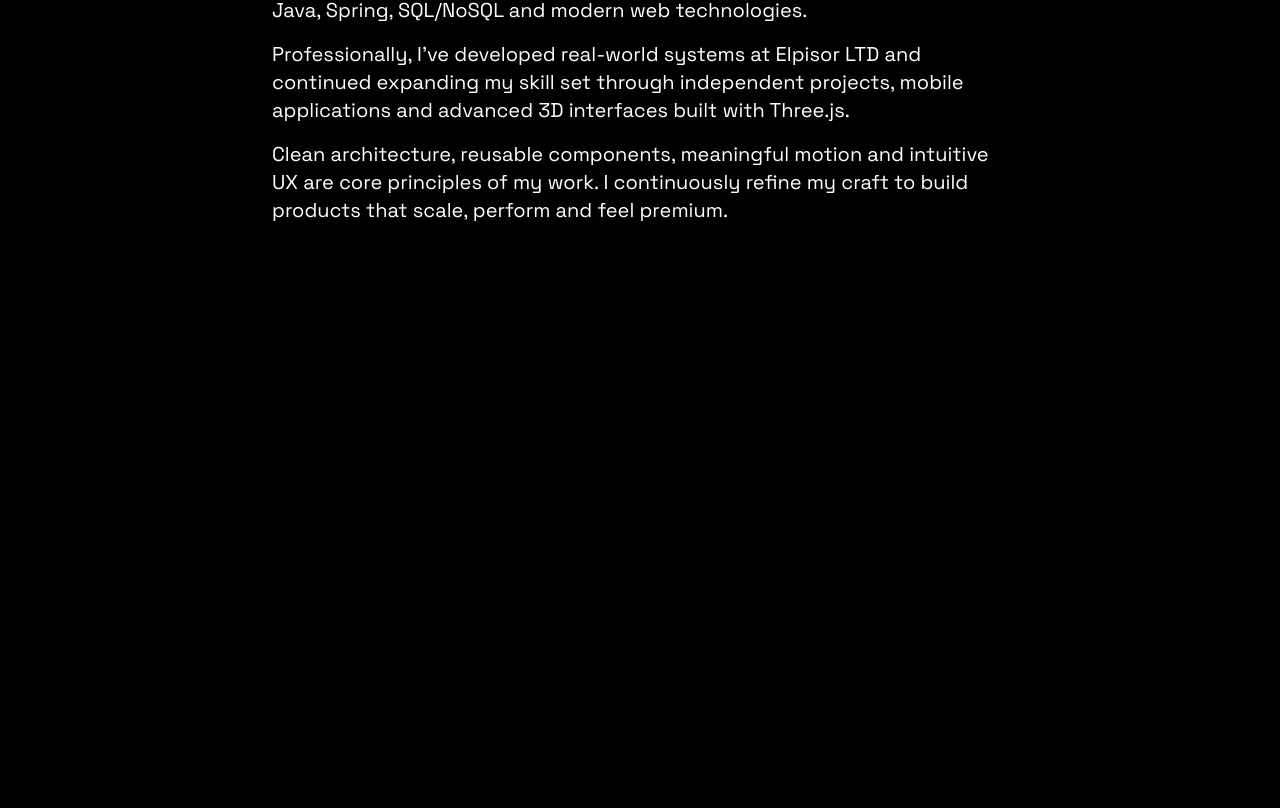
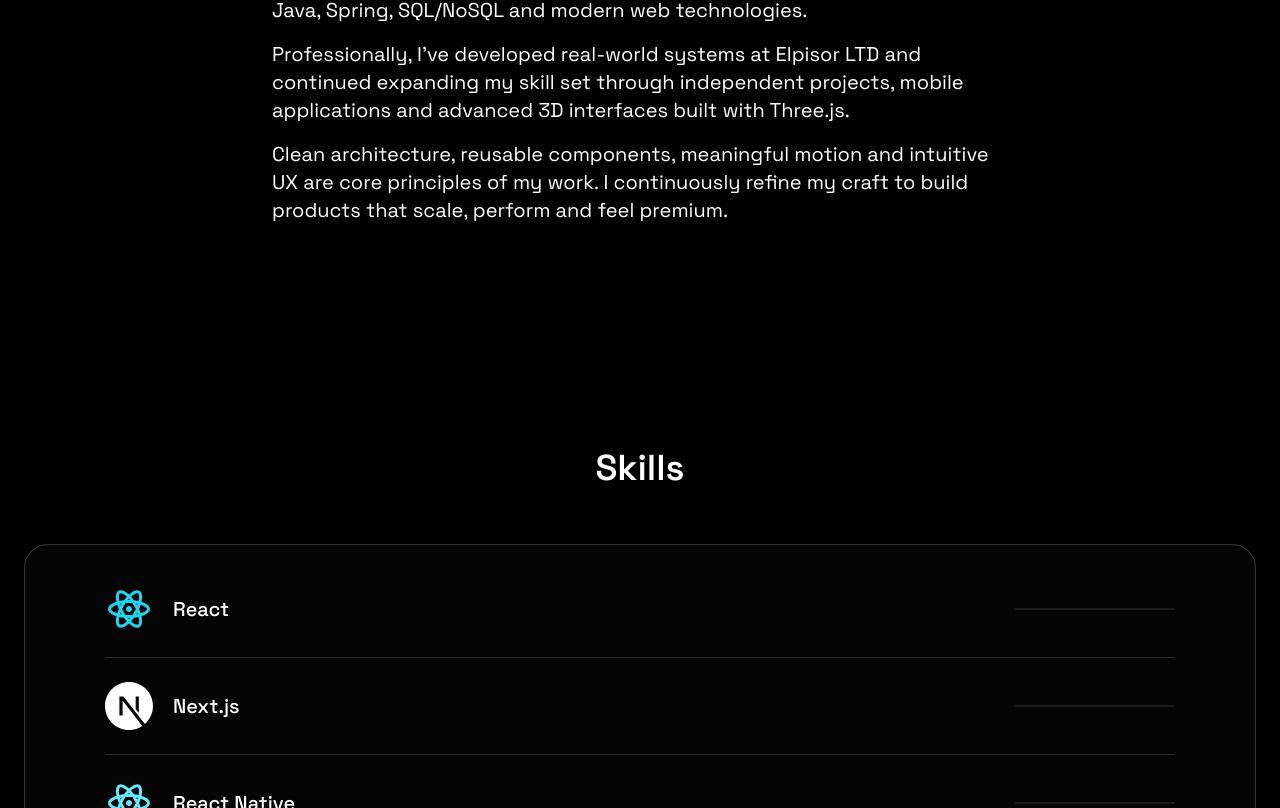
Before and after one commit to ilyajavadeveloper/portfolio, a React (Vite) app: page / in a window 1280 px wide. Shown: the part 1992-2800 px from the top of the page. Built offline with nearby package versions, Linux system fonts and the light colour scheme.

Commit message:
Initial commit

```diff
--- a/src/components/Skills.jsx
+++ b/src/components/Skills.jsx
@@ -1,4 +1,4 @@
-import React from 'react';
+import React from "react";
 import { SKILLS } from "../constants/index.jsx";
 import { motion } from "framer-motion";
 
@@ -9,52 +9,71 @@ const containerVariants = {
     y: 0,
     transition: {
       duration: 1,
-            staggerChildren: 0.5,
+      staggerChildren: 0.12,
     },
   },
 };
 
 const itemVariants = {
-    hidden: { opacity: 0, y: 20, scale: 0.95 },
+  hidden: { opacity: 0, y: 20, scale: 0.96 },
   visible: {
     opacity: 1,
     y: 0,
     scale: 1,
-        transition: { duration: 0.6 },
+    transition: { duration: 0.55, ease: "easeOut" },
   },
 };
 
 const Skills = () => {
   return (
-        <motion.div
-            className='container mx-auto'
-            id='skills'
+    <motion.section
+      className="container mx-auto"
+      id="skills"
       variants={containerVariants}
-            initial='hidden'
-            animate='visible'
+      initial="hidden"
+      whileInView="visible"
+      viewport={{ once: true }}
     >
-            <h2 className='mb-12 mt-20 text-center text-4xl font-semibold'>Skills</h2>
-            <motion.div className='mx-2 flex flex-col rounded-3xl px-4 py-2 lg:px-20 border border-stone-50/30 shadow-md'>
+      <h2 className="mb-14 mt-24 text-center text-4xl font-semibold">
+        Skills
+      </h2>
+
+      <motion.div className="mx-2 rounded-3xl border border-stone-50/20 bg-white/[0.02] px-4 py-4 shadow-xl backdrop-blur lg:px-20">
         {SKILLS.map((skill, index) => (
           <motion.div
             key={index}
-                        className={`py-6 flex items-center justify-between transition-all duration-300 ${
-                            index !== SKILLS.length - 1 ? 'border-b border-stone-50/30' : ''
+            variants={itemVariants}
+            whileHover={{ scale: 1.02 }}
+            className={`group relative flex items-center justify-between py-6 transition-all ${
+              index !== SKILLS.length - 1
+                ? "border-b border-stone-50/15"
+                : ""
             }`}
-                        variants={itemVariants}
-                        whileHover={{ scale: 1.03 }}
           >
-                        <div className='flex items-center gap-4'>
+            {/* LEFT */}
+            <div className="flex items-center gap-5">
+              <div className="transition-transform duration-300 group-hover:scale-110">
                 {skill.icon}
-                            <span className='text-xl'>{skill.name}</span>
               </div>
-                        <span className='text-lg text-stone-300'>{skill.experience}</span>
+              <span className="text-xl font-medium">
+                {skill.name}
+              </span>
+            </div>
+
+            {/* RIGHT — VISUAL FILL */}
+            <div className="relative flex w-40 items-center justify-end">
+              <div className="h-[2px] w-full rounded-full bg-stone-700/40 overflow-hidden">
+                <div className="h-full w-2/3 origin-left scale-x-0 bg-gradient-to-r from-white/60 to-white/20 transition-transform duration-500 group-hover:scale-x-100" />
+              </div>
+            </div>
+
+            {/* HOVER GLOW */}
+            <div className="pointer-events-none absolute inset-0 rounded-xl opacity-0 transition-opacity duration-300 group-hover:opacity-100 bg-white/[0.03]" />
           </motion.div>
         ))}
       </motion.div>
-        </motion.div>
+    </motion.section>
   );
 };
 
 export default Skills;
-``
```
Lines whose indentation alone changed are shown as unchanged.
